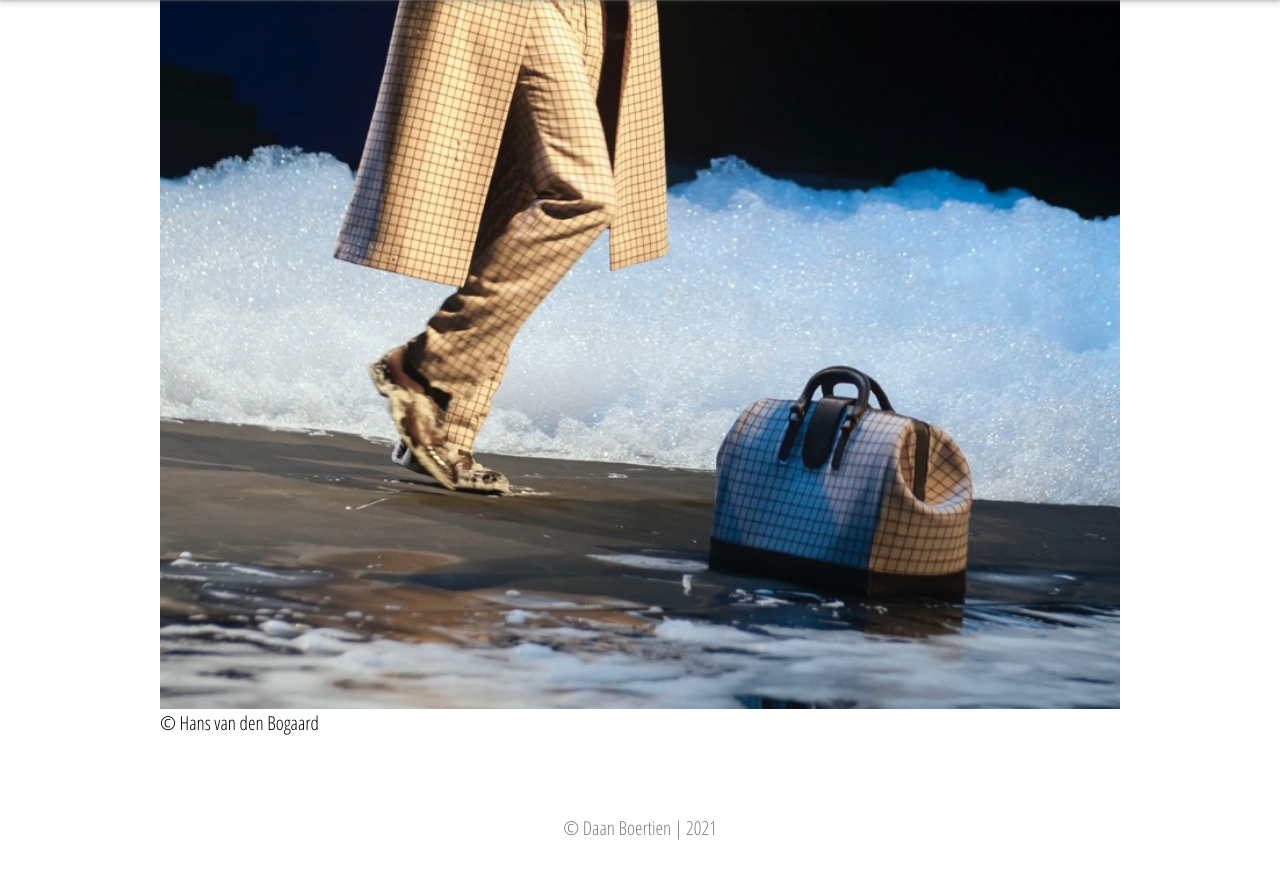
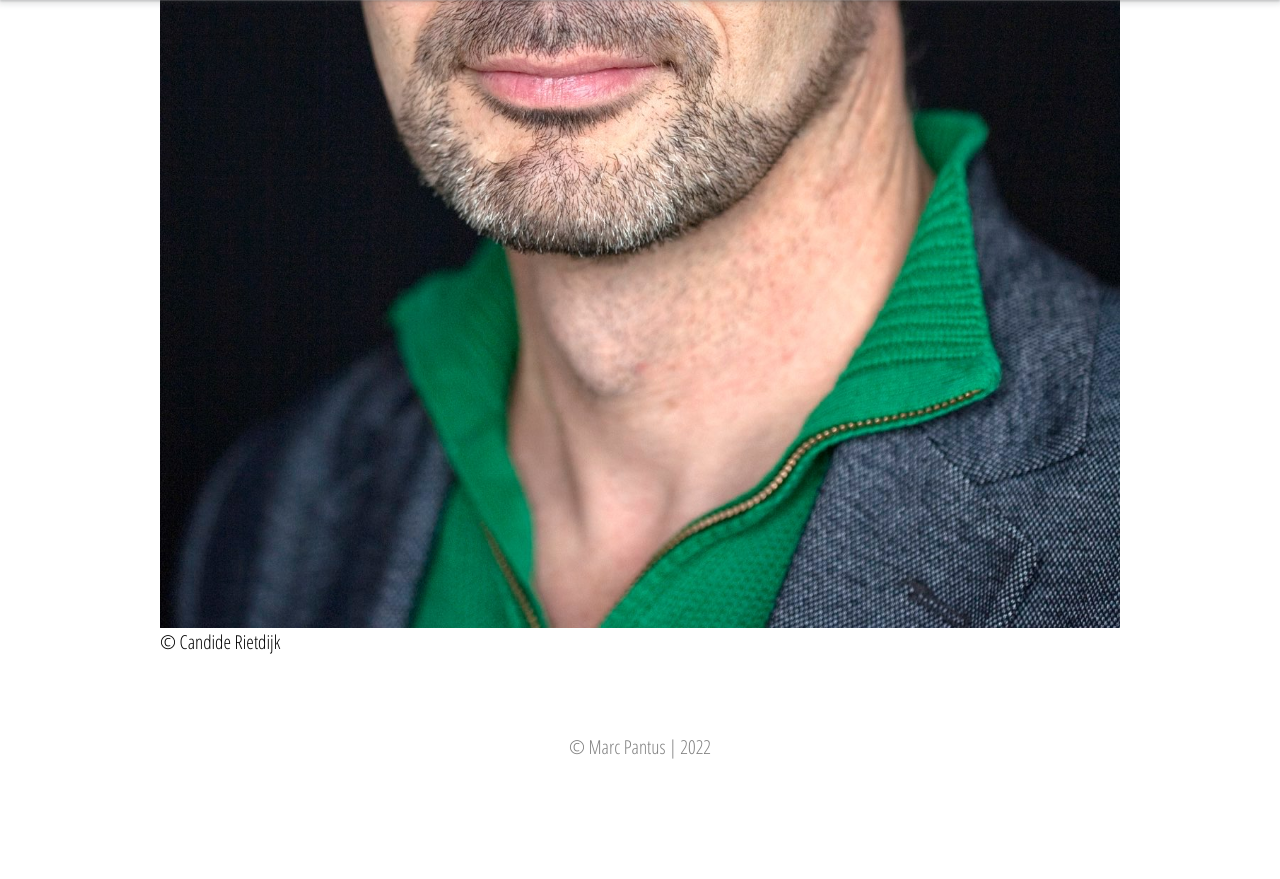
Before and after one commit to DaanBoertien/Marc-Pantus, a Jekyll site: the page built from en/index.html, in a window 1280 px wide and 900 px high, scrolled down 1791 px. Shown: the top 879 px of the window. Built offline with Jekyll 4.4.1, drawn with Linux system fonts in a browser that asks for light colours; nearby versions of some CDN libraries; a script that is not in the unit is left out; after the commit the page ends 2611 px from its top, so only the background shows below that.

Commit message:
Update Teksten “home”

```diff
--- a/_data/home.yml
+++ b/_data/home.yml
@@ -30,6 +30,6 @@ youtube-id: GU4SB-EfG_0
 quote: Quote
 quote-en: Quote
 quote-author: "- Peter van der Lint, Trouw"
-last-image: /assets/img/uploads/mp-reimsreisje.jpg
-photographer: Hans van den Bogaard
-footer-text: © Daan Boertien | 2021
+last-image: /assets/img/uploads/marc6.jpg
+photographer: Candide Rietdijk
+footer-text: © Marc Pantus | 2022
```
